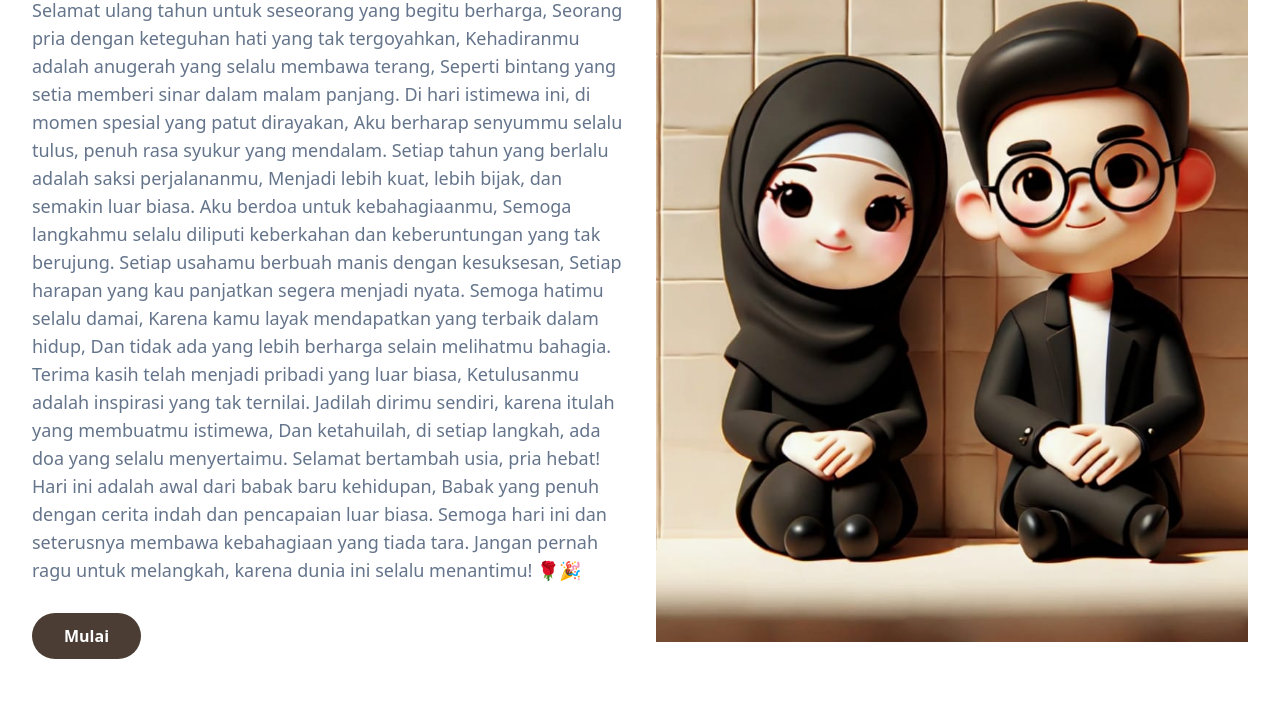
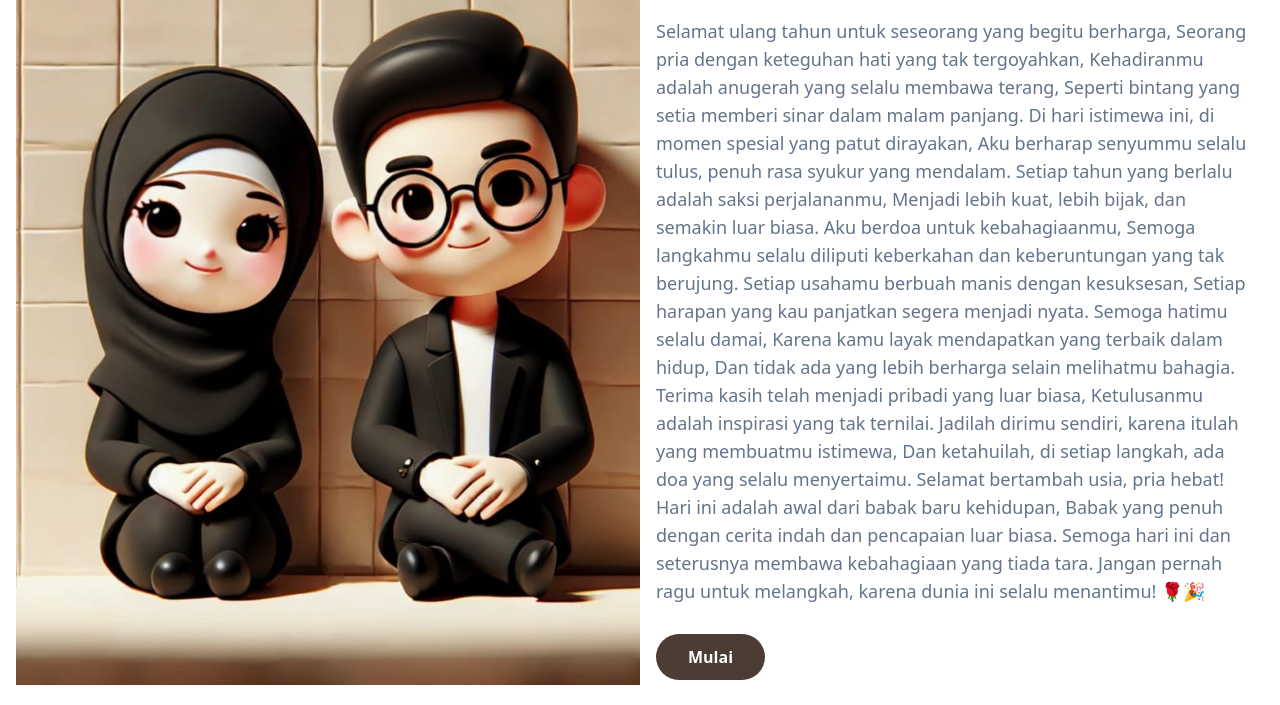
Before and after one commit to akuuuajaa/HBD-OJAN, a website: page about.html in a window 1280 px wide. Shown: the part 291-996 px from the top of the page. Before the commit the page ends 953 px from the top, so only its background shows below. Drawn offline with nearby package versions, Linux system fonts and the light colour scheme.

Commit message:
about.html

```diff
--- a/about.html
+++ b/about.html
@@ -28,7 +28,6 @@
                                 <li class="group">
                                     <a href="index.html" class="text-base text-black py-10 mx-8 flex group-hover:text-brown2 md:py-2">Home</a>
                                 </li>
-
                                 <li class="group">
                                     <a href="about.html" class="text-base text-brown2 py-10 mx-8 flex group-hover:text-brown2 md:py-2">About Us</a>
                                 </li>
@@ -47,13 +46,10 @@
         <section id="hero" class="pt-28 md:pt-36 relative">
             <div class="container">
                 <div class="flex flex-wrap">
-                    <div class="w-full px-4 md:w-1/2 mb-5 md:hidden">
-                        <div class="">
-                            <img id="imghero" src="img/we3.jpg" alt="" class="max-w-full mx-auto">
-                        </div>
+                    <div class="w-full md:w-1/2 mb-5">
+                        <img id="imghero" src="img/we3.jpg" alt="" class="max-w-full mx-auto block">
                     </div>
-
-                    <div class="w-full self-center px-4 md:w-1/2">
+                    <div class="w-full md:w-1/2 self-center px-4">
                         <h3 class="font-semibold text-orange text-lg md:text-xl">HALLO ojann 👋🏻, Selamat Ulang Tahun yaaa 🤩</h3>
                         <h1 id="bannernama" class="text-brownPrimary font-bold text-4xl mt-1 md:text-5xl">Aku Saiyah Awaliyah  </h1>
                         <h2 class="font-medium text-brown2 md:text-xl mb-5">Mengucapkan Semoga Panjang Umur Dan Sehat Selalu 🥳</h2>
@@ -88,16 +84,9 @@
 
                         <a href="index.html" class="text-base font-semibold text-white bg-brownPrimary py-3 px-8 rounded-full hover:shadow-lg hover:bg-orange">Mulai</a>
                     </div>
-
-                    <div class="w-full px-4 md:w-1/2 mb-5">
-                        <div class="">
-                            <img id="imghero" src="img/we3.jpg" alt="" class="max-w-full mx-auto">
-                        </div>
-                    </div>
                 </div>
             </div>
         </section>
-
     <!-- SCRIPT -->
     <script src="js/script.js"></script>
 </body>
```
